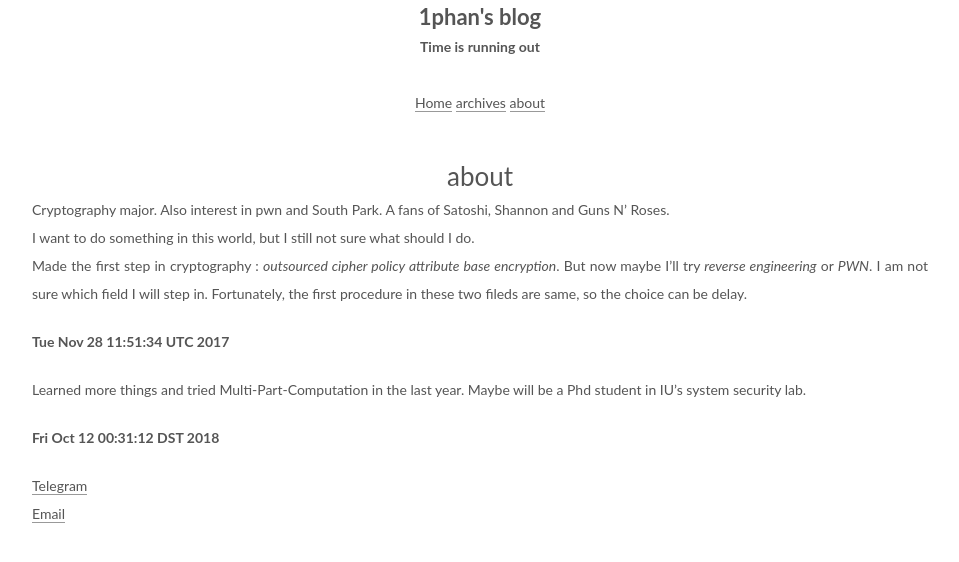
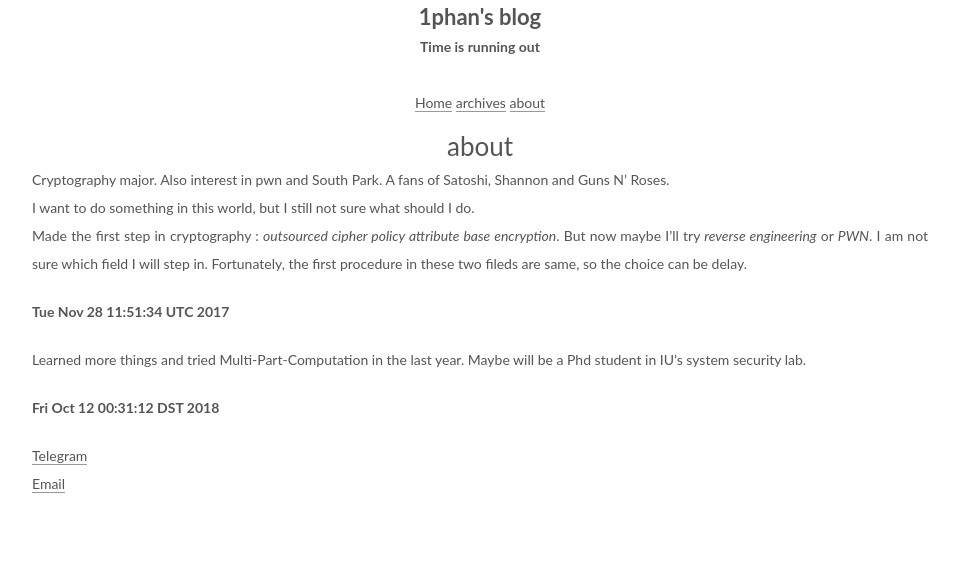
Before and after one commit to Gao-Chuan/blog, a Django app: template templates/about.html in a window 1280 px wide. Shown: the top 562 px of the page, without its empty margins (160-1119 px from the left). Run offline with Django 3.2, Linux system fonts and the light colour scheme; the template is opened without the code that fills it, so the values that code supplies are empty.

Commit message:
looks worse change the code back

```diff
--- a/static/css/betterText.css
+++ b/static/css/betterText.css
@@ -1232,7 +1232,7 @@ pre .javascript .function {
   transform: rotate(30deg);
 }
 .posts-expand {
-  padding-top: 40px;
+  padding-top: 10px;
 }
 @media (max-width: 767px) {
   .posts-expand {
```
